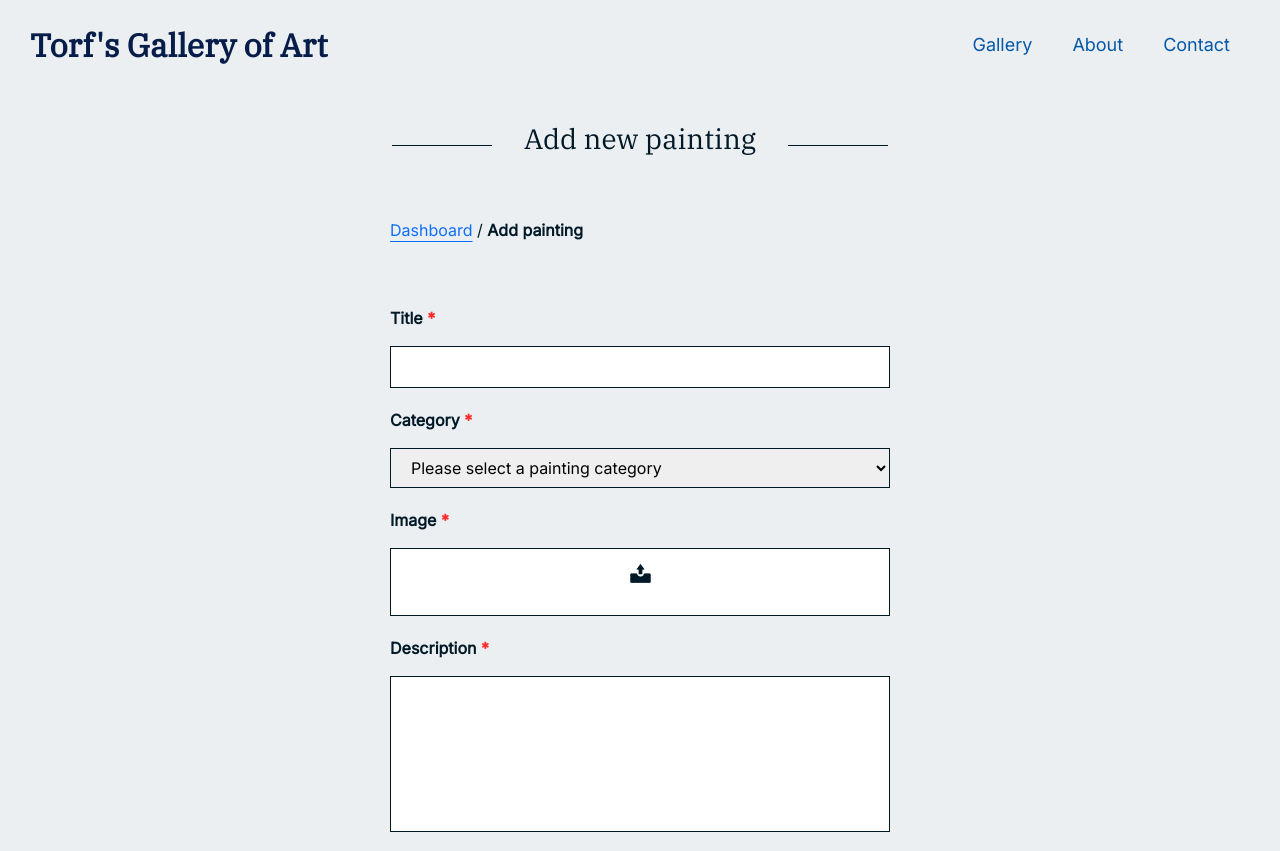
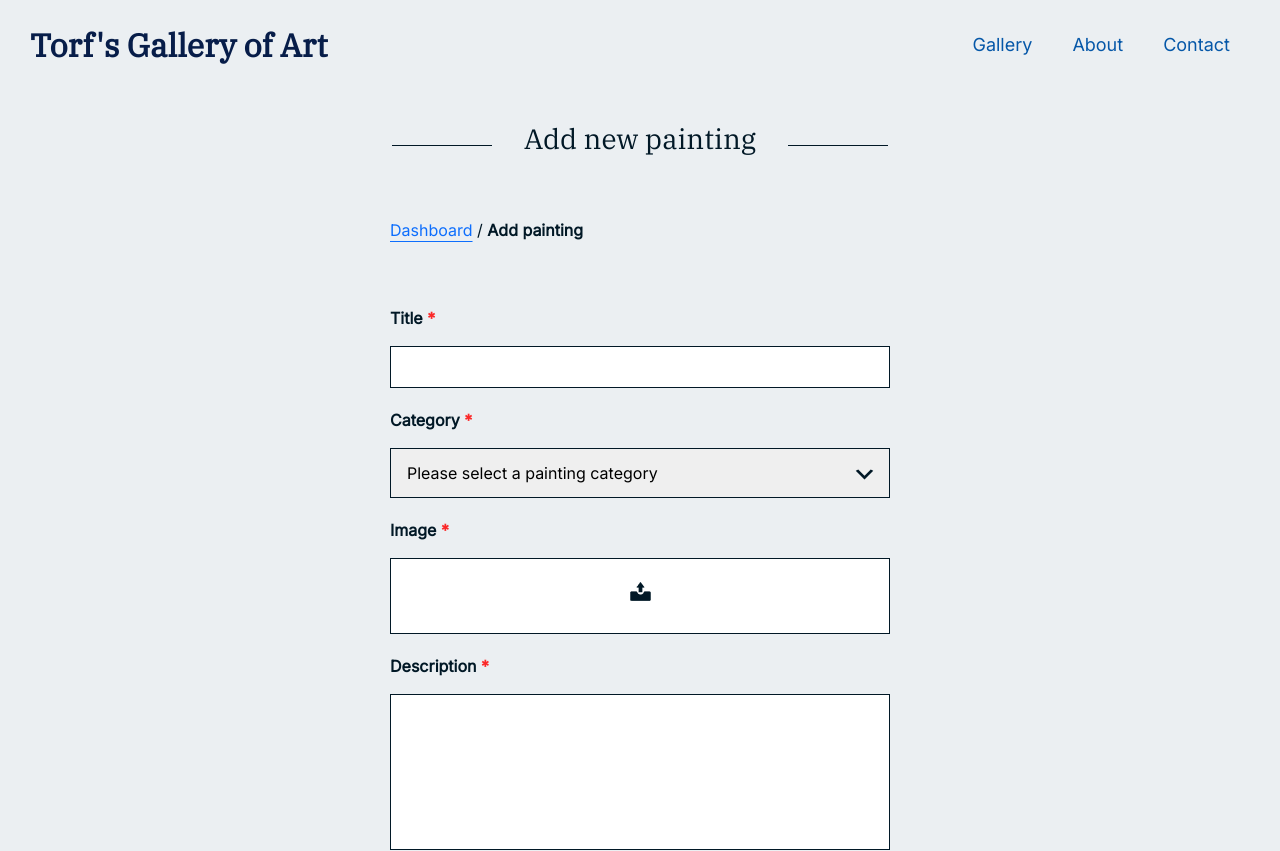
Before and after one commit to lunadragon06/torfs-art-gallery, a React (Create React App) app: page /add in a window 1280 px wide. Shown: the top 851 px of the page. Built offline with nearby package versions, Linux system fonts and the light colour scheme.

Commit message:
Update _forms.scss

```diff
--- a/src/sass/partials/_forms.scss
+++ b/src/sass/partials/_forms.scss
@@ -122,11 +122,26 @@ select {
     display: flex;
     justify-content: center;
     font-size: 18px;
-    margin: 0.25rem 0 -1rem;
+    margin: .75rem 0 -1rem;
 }
 
 .file-input::-webkit-file-upload-button {
     visibility: hidden;
+}
+
+select {
+    appearance: none;
+    background-image: url('../../assets/icons/dropbtn.svg');
+    background-repeat: no-repeat;
+    background-position-x: 97.5%;
+    background-position-y: 13px;
+    padding: .75rem 1rem;
+}
+
+option {
+    background: $--box-color;
+    color: $--dark-blue;
+    font-size: 14px;
 }
 
 /* MEDIA QUERIES */
```
